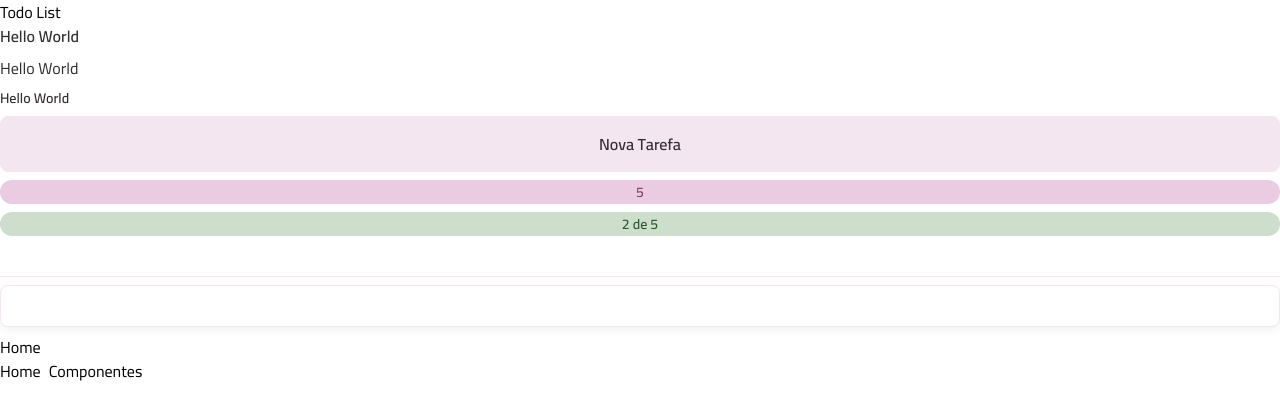
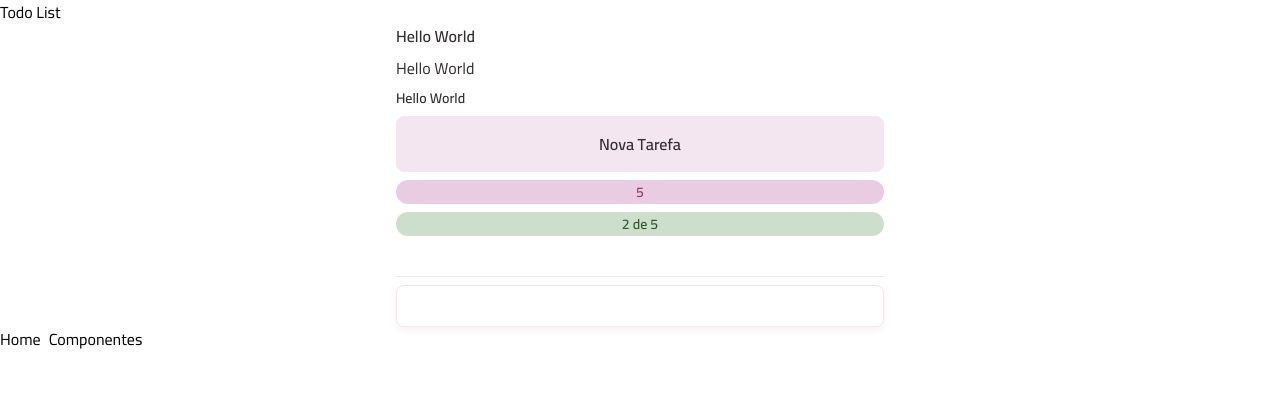
Before and after one commit to joaoKnisspell/todo-project, a React (Vite) app: page /componentes in a window 1280 px wide. Shown: the top 420 px of the page. Built offline with nearby package versions, Linux system fonts and the light colour scheme.

Commit message:
Container Component Done.

```diff
--- /dev/null
+++ b/src/components/container.tsx
@@ -0,0 +1,21 @@
+import { cva, type VariantProps } from "class-variance-authority";
+import React from "react";
+
+const containerVariants = cva("mx-auto", {
+    variants: {
+        size: {
+            md: "max-w-[31.5rem] px-2"
+        }
+    },
+    defaultVariants: {
+        size: "md",
+    }
+});
+
+interface ContainerProps extends VariantProps<typeof containerVariants>,  React.ComponentProps<"div"> {
+    as?: keyof React.JSX.IntrinsicElements;
+}
+
+export default function Container({ as = "div", size, className, children, ...props }:ContainerProps){
+    return React.createElement(as, { className: containerVariants({ size, className }), ...props }, children);
+}
--- a/src/pages/page-components.tsx
+++ b/src/pages/page-components.tsx
@@ -1,13 +1,13 @@
-import { NavLink } from "react-router";
 import Badge from "../components/badge";
 import Button from "../components/button";
 import Card from "../components/card";
+import Container from "../components/container";
 import InputText from "../components/input-text";
 import Text from "../components/text";
 
 export default function PageComponents() {
 	return (
-		<div className="flex flex-col gap-2">
+		<Container className="flex flex-col gap-2" size="md">
 			<Text variant={"body-md-bold"}>Hello World</Text>
 			<Text variant={"body-md"}>Hello World</Text>
 			<Text variant={"body-sm"}>Hello World</Text>
@@ -16,7 +16,6 @@ export default function PageComponents() {
 			<Badge>2 de 5</Badge>
 			<InputText />
 			<Card size="md"></Card>
-			<NavLink to="/">Home</NavLink>
-		</div>
+		</Container>
 	);
 }
```
